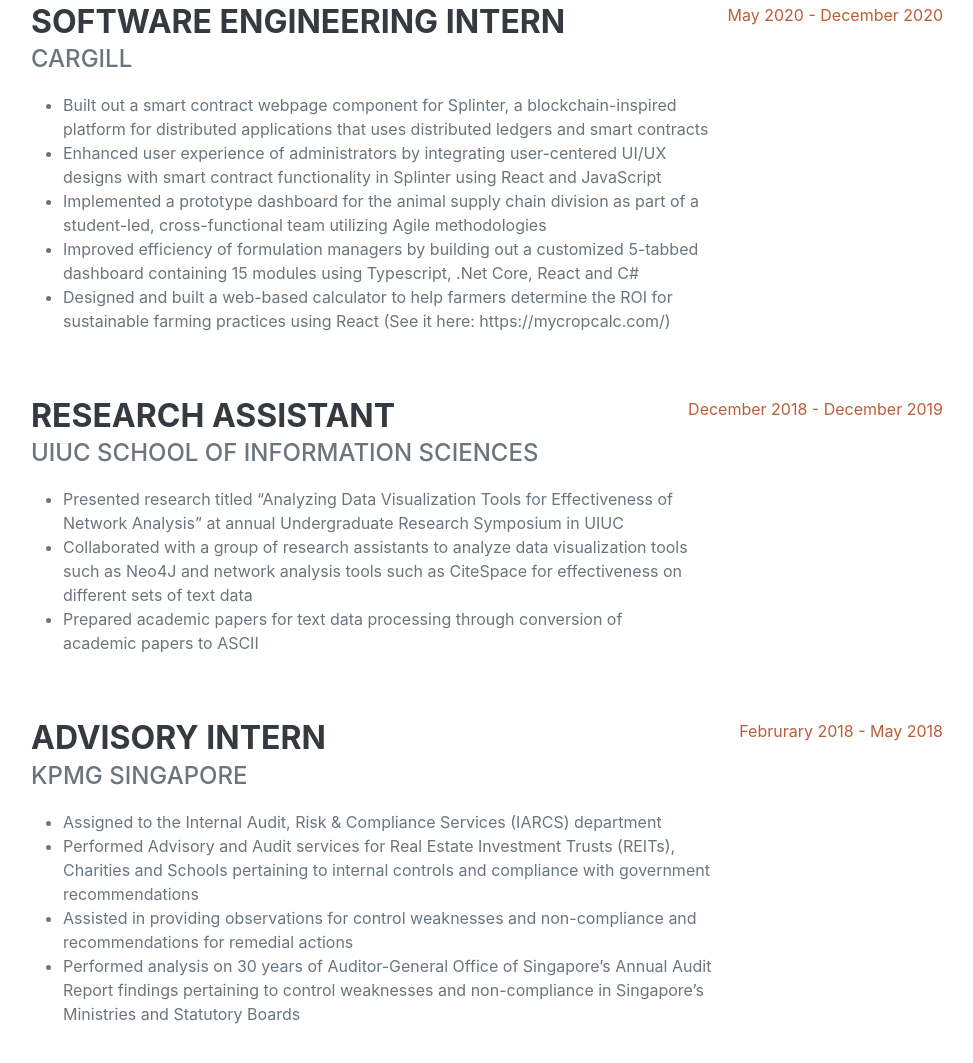
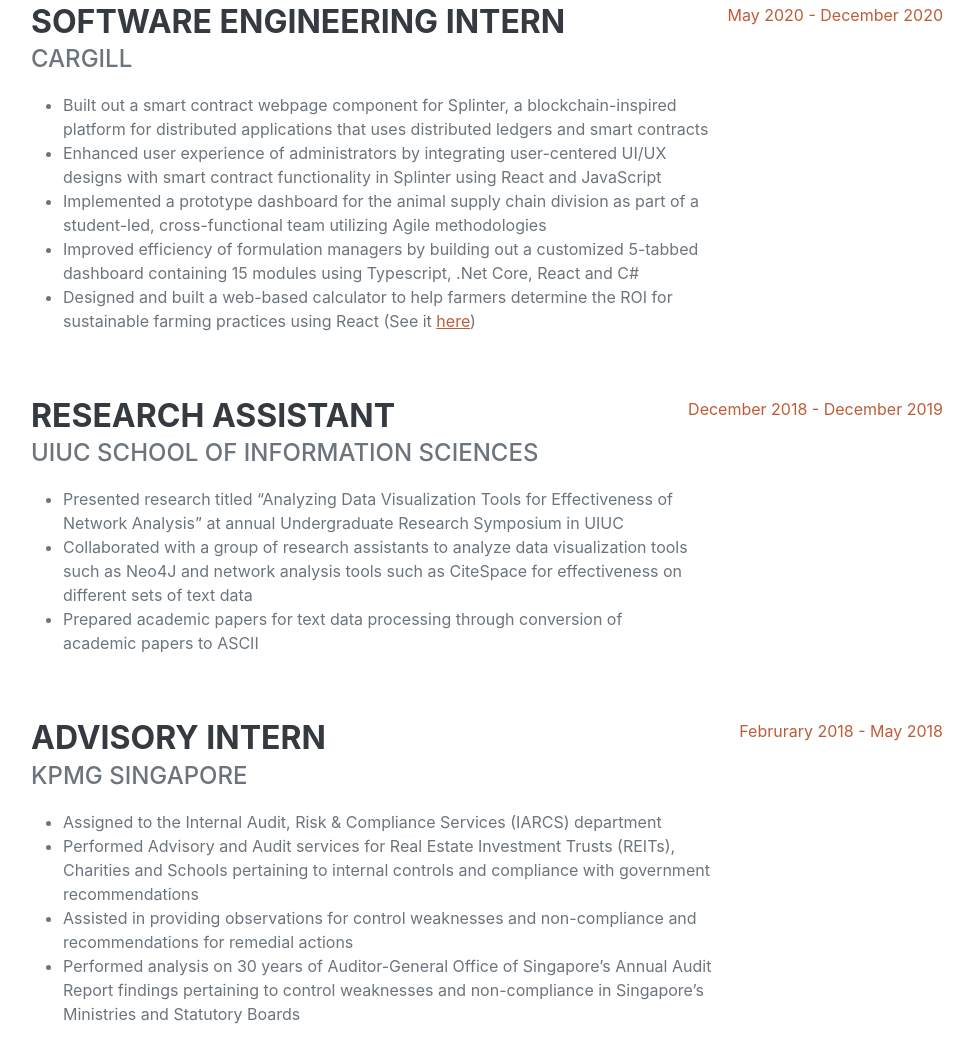
Before and after one commit to hoyishian/hoyishian.github.io, a plain HTML site: page index.html in a window 1280 px wide. Shown: the part 1172-2235 px from the top of the page, without its empty margins (289-1262 px from the left). Drawn offline with nearby package versions, Linux system fonts and the light colour scheme; a web font is replaced by a local one.

Commit message:
Added in link

```diff
--- a/index.html
+++ b/index.html
@@ -103,7 +103,9 @@
 
                             <li>
                                 Designed and built a web-based calculator to help farmers determine the ROI for sustainable
-                            farming practices using React (See it here: https://mycropcalc.com/)
+                            farming practices using React (See it <a href="https://mycropcalc.com/">here</a>)
+
+
                             </li>
                         </ul>
                     </div>
```
